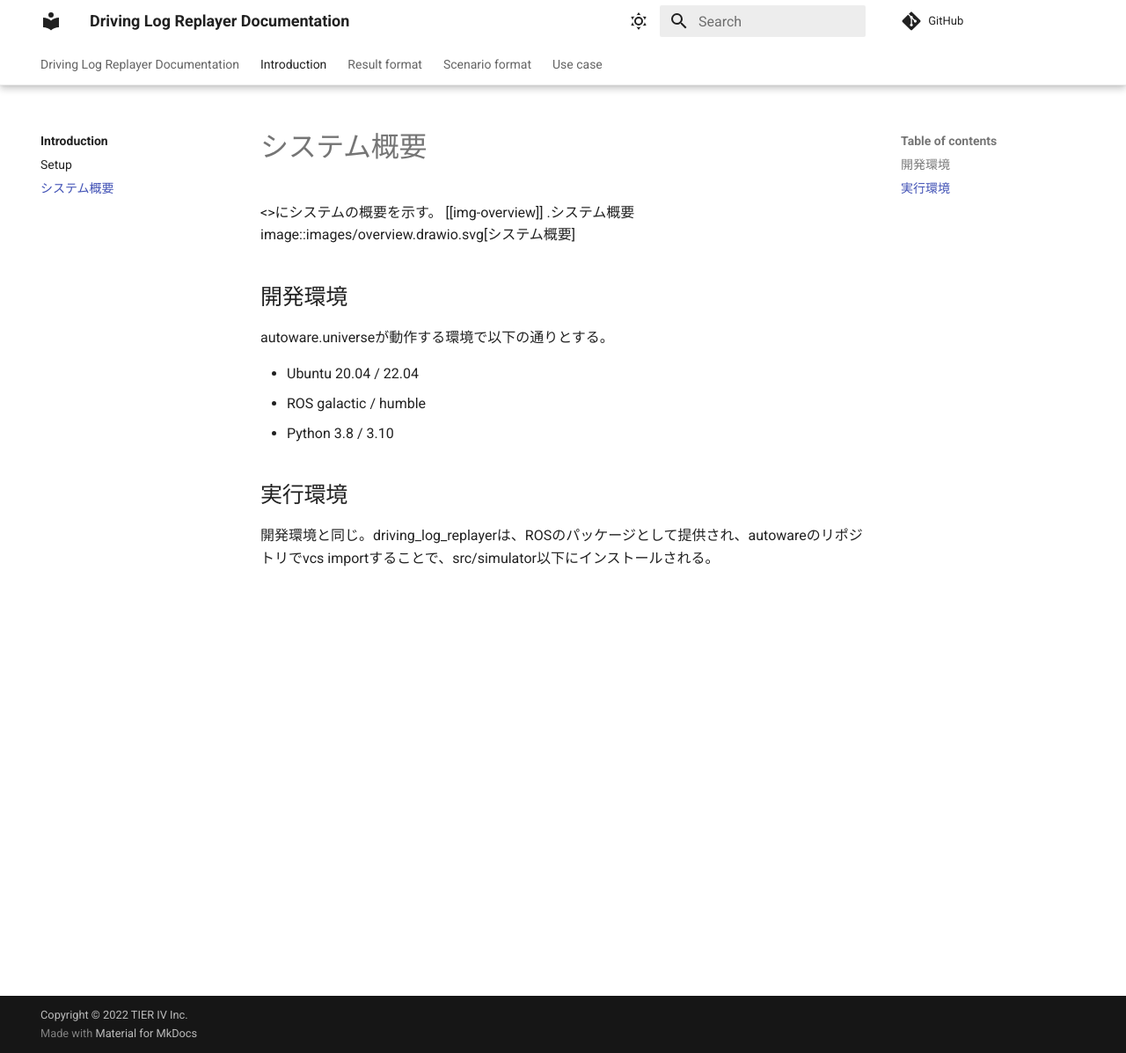
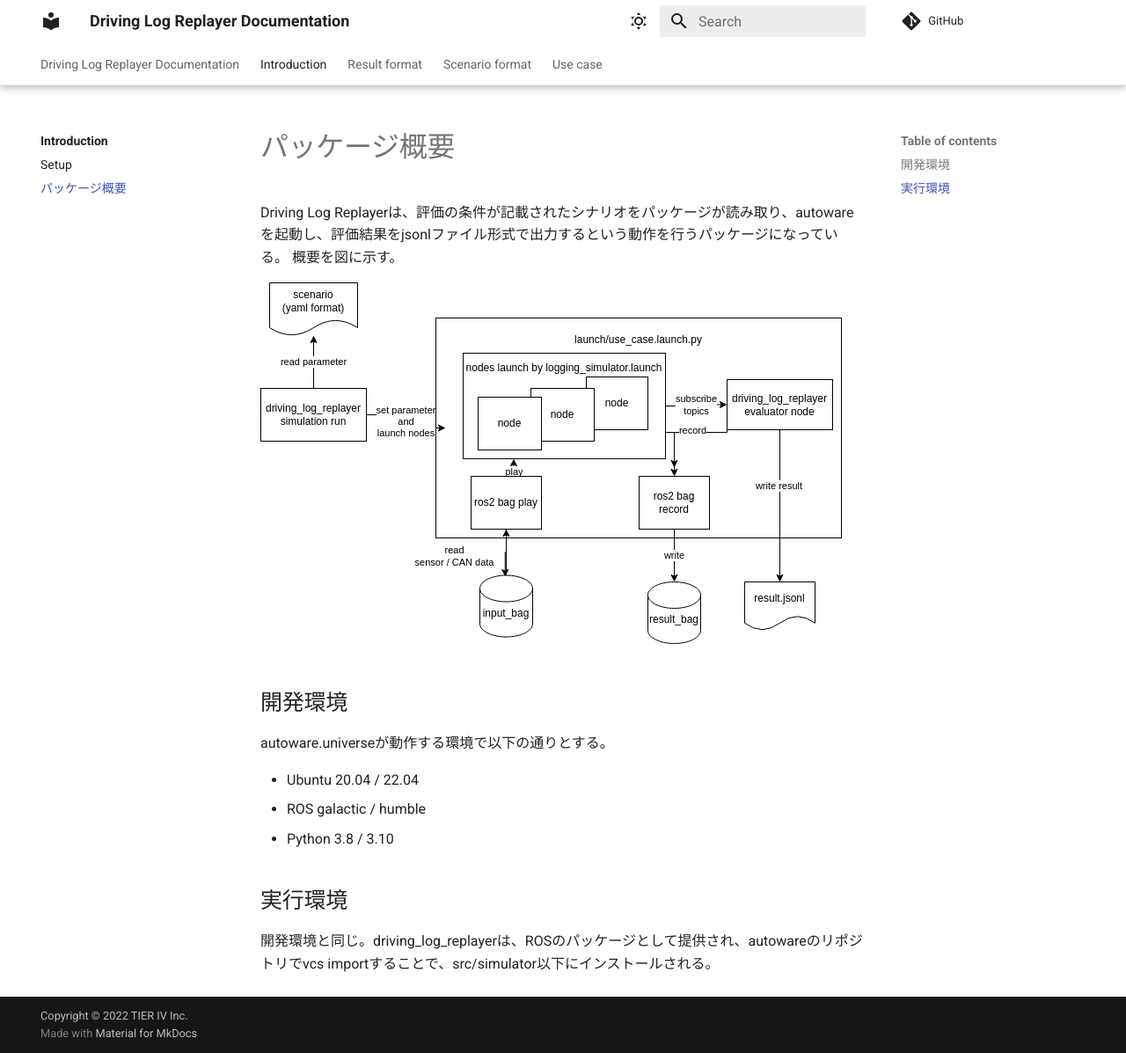
Before and after one commit to tier4/driving_log_replayer, an MkDocs documentation site: the page built from docs/introduction/system.md, in a window 1280 px wide and 1197 px high. Shown: the whole window at 88% size. Built offline with MkDocs 1.6.1 and Material for MkDocs 9.7.7, drawn with Linux system fonts in a browser that asks for light colours; comment, search, counter and statistics services are not loaded.

Commit message:
docs: update introduction

```diff
--- a/docs/introduction/system.md
+++ b/docs/introduction/system.md
@@ -1,17 +1,17 @@
-# システム概要
+# パッケージ概要
 
-<<img-overview>>にシステムの概要を示す。
-[[img-overview]]
-.システム概要
-image::images/overview.drawio.svg[システム概要]
+Driving Log Replayerは、評価の条件が記載されたシナリオをパッケージが読み取り、autowareを起動し、評価結果をjsonlファイル形式で出力するという動作を行うパッケージになっている。
+概要を図に示す。
+
+![overview](images/overview.drawio.svg)
 
 ## 開発環境
 
 autoware.universeが動作する環境で以下の通りとする。
 
-* Ubuntu 20.04 / 22.04
-* ROS galactic / humble
-* Python 3.8 / 3.10
+- Ubuntu 20.04 / 22.04
+- ROS galactic / humble
+- Python 3.8 / 3.10
 
 ## 実行環境
 
```
